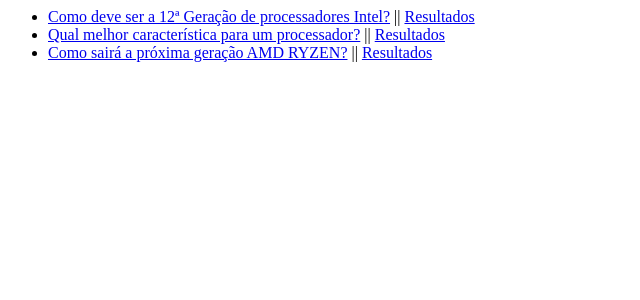
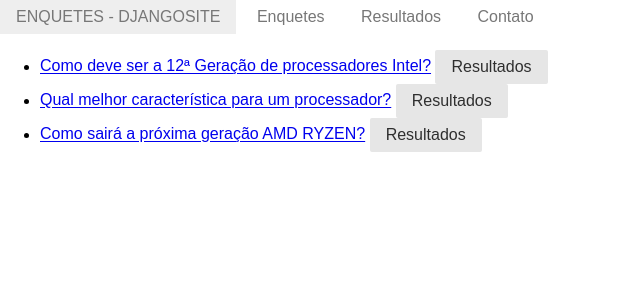
Before and after one commit to alesiosilva/Enquete_Web, a Django app: page /enquete/ in a window 1280 px wide. Shown: the top 300 px of the page, without its empty margins (0-640 px from the left). Run offline with Django 3.2, Linux system fonts and the light colour scheme; data comes from the database, SQL or seed files in the repository; some libraries are stand-ins or nearby versions.

Commit message:
Herança de templates com basehtml e purecss

```diff
--- /dev/null
+++ b/enquete/templates/base.html
@@ -0,0 +1,34 @@
+<!DOCTYPE html>
+{% load static %}
+<html lang="en">
+<head>
+    <meta charset="UTF-8">
+    <meta http-equiv="X-UA-Compatible" content="IE=edge">
+    <meta name="viewport" content="width=device-width, initial-scale=1.0">
+    <title>DjangoSite - Enquetes</title>
+    <link rel="stylesheet" href="https://unpkg.com/purecss@2.0.6/build/pure-min.css" integrity="sha384-Uu6IeWbM+gzNVXJcM9XV3SohHtmWE+3VGi496jvgX1jyvDTXfdK+rfZc8C1Aehk5" crossorigin="anonymous">
+    <link rel="stylesheet" href="{% static 'css/style.css' %}">
+</head>
+<body>
+    <div id="body-page" >
+        <div class="pure-menu pure-menu-horizontal">
+            <a href="{% url 'enquete:index' %}" class="pure-menu-heading pure-menu-link">ENQUETES - DjangoSite</a>
+            <ul class="pure-menu-list">
+                <li class="pure-menu-item">
+                    <a href="{% url 'enquete:index' %}" class="pure-menu-link">Enquetes</a>
+                </li>
+                <li class="pure-menu-item">
+                    <a href="#" class="pure-menu-link">Resultados</a>
+                </li>
+                <li class="pure-menu-item">
+                    <a href="{% url 'enquete:contact' %}" class="pure-menu-link">Contato</a>
+                </li>
+            </ul>
+        </div>
+        <div class="">
+            {% block content %}
+            {% endblock %}
+        </div>
+    </div>
+</body>
+</html>
--- a/enquete/templates/index.html
+++ b/enquete/templates/index.html
@@ -1,14 +1,19 @@
+{% extends 'base.html' %}
+{% block content %}
 {% if latest_question_list %}
-    <ul>
+    <ul class="">
         {% for question in latest_question_list %}
         <!-- Inserindo URL codificada do template diretamente
         <li><a href="/enquete/{{ question.id }}">{{ question.question_text }}</a></li>-->
 
         <!-- Removendo URLs codificadas pela tag %url% namespace:template-->
-        <li><a href="{% url 'enquete:detail' question.id %}">{{ question.question_text }}</a> ||
-            <a href="{% url 'enquete:results' question.id %}">Resultados</a></li>
+        <li>
+            <a class="" href="{% url 'enquete:detail' question.id %}">{{ question.question_text }}</a>
+            <a class="pure-button" href="{% url 'enquete:results' question.id %}">Resultados</a>
+        </li>
         {% endfor %}
     </ul>
 {% else %}
     <p>Não há enquetes disponíveis.</p>
 {% endif %}
+{% endblock %}
--- a/enquete/views.py
+++ b/enquete/views.py
@@ -68,4 +68,4 @@
         return HttpResponseRedirect(reverse('enquete:results', args=(question_id,)))
 
 def contact(request):
-    return render(request, 'contato.html')
+    return render(request, 'contact.html')
```
Also changed, not shown: enquete/templates/contact.html (added, +10 -0 lines), enquete/templates/contato.html (deleted, +0 -19 lines), enquete/templates/detail.html (+6 -3 lines), enquete/templates/results.html (+6 -3 lines).
